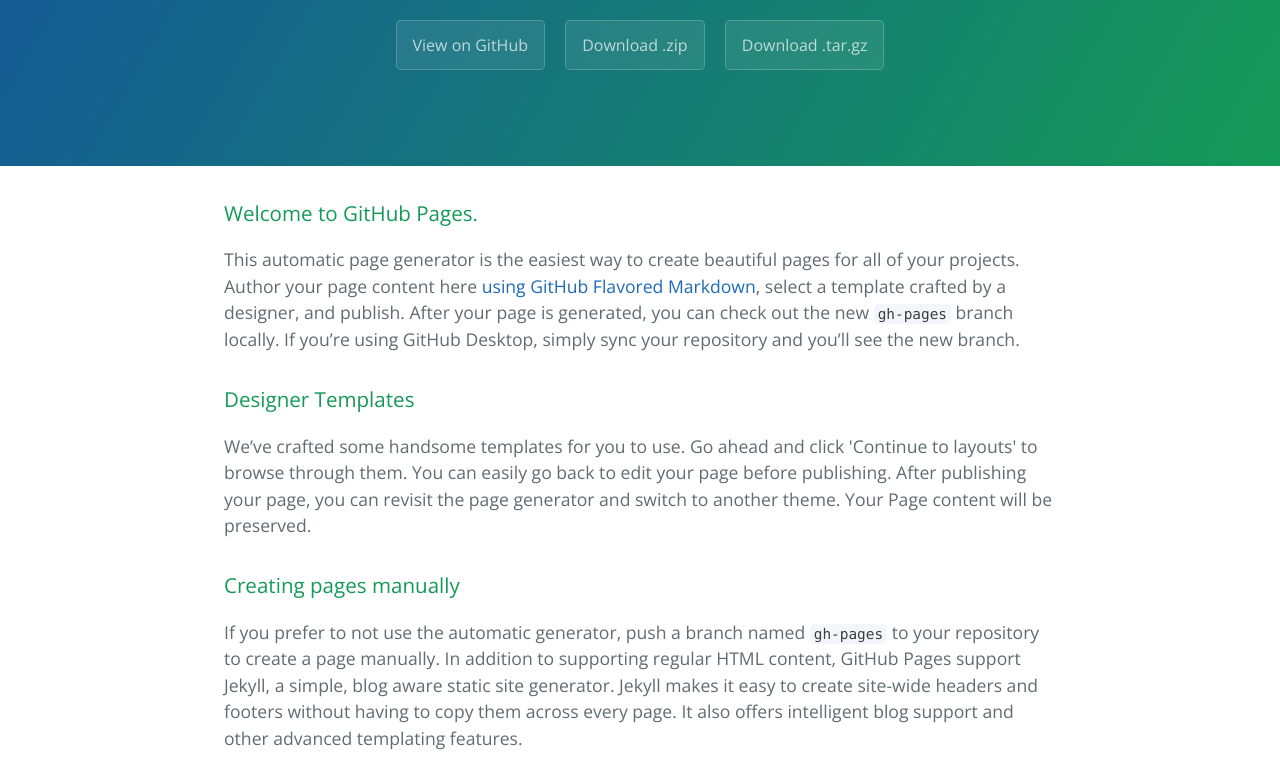
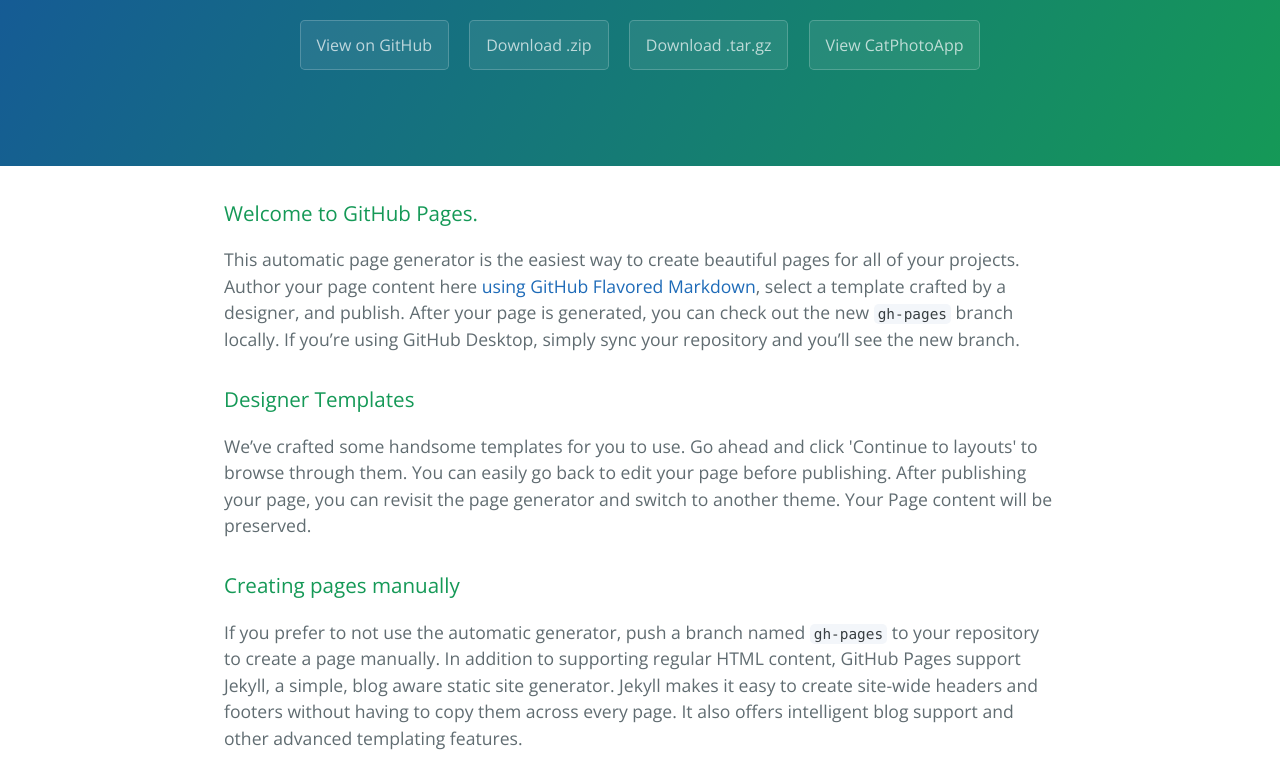
Before and after one commit to Olimpiky/Spribs410, a plain HTML site: page index.html in a window 1280 px wide. Shown: the part 170-950 px from the top of the page. Drawn offline with nearby package versions, Linux system fonts and the light colour scheme.

Commit message:
Update index.html

```diff
--- a/index.html
+++ b/index.html
@@ -16,6 +16,8 @@
       <a href="https://github.com/Olimpiky/Spribs410" class="btn">View on GitHub</a>
       <a href="https://github.com/Olimpiky/Spribs410/zipball/master" class="btn">Download .zip</a>
       <a href="https://github.com/Olimpiky/Spribs410/tarball/master" class="btn">Download .tar.gz</a>
+      <a href="catPhotoApp.html" class="btn">View CatPhotoApp</a>
+
     </section>
 
     <section class="main-content">
```
